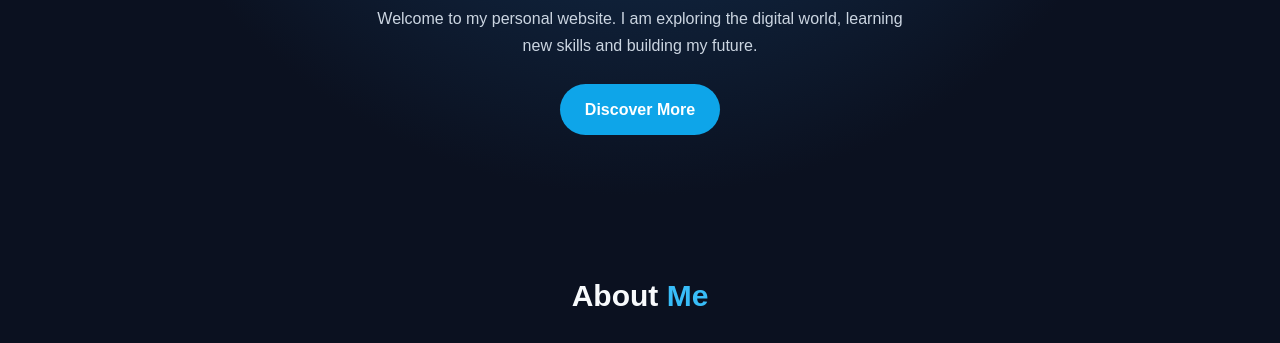
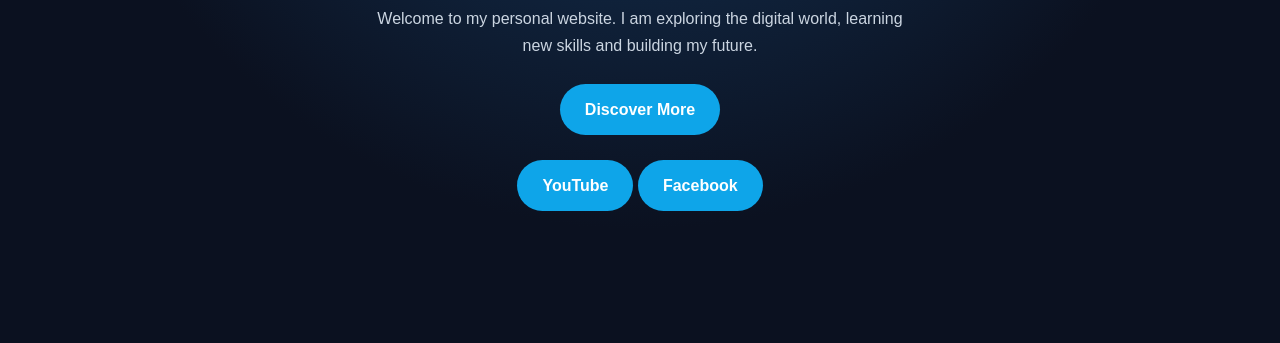
Before and after one commit to sakilahmed89/my-personal-website, a plain HTML site: page index.html in a window 1280 px wide. Shown: the part 443-786 px from the top of the page. Drawn offline with Linux system fonts and the light colour scheme.

Commit message:
Add YouTube and Facebook links to index.html
Added social media buttons for YouTube and Facebook.

```diff
--- a/index.html
+++ b/index.html
@@ -170,7 +170,17 @@ alt="Md Sakil"
 style="width:150px;height:150px;border-radius:50%;object-fit:cover;margin:20px auto;display:block;">
     <h1>Hello, I'm <span>Md Sakil</span></h1>
     <p>Welcome to my personal website. I am exploring the digital world, learning new skills and building my future.</p>
-    <a class="btn" href="#about">Discover More</a>
+    <a class="btn" href="#about">Discover More</a><div style="margin-top:25px;">
+  <a class="btn" target="_blank"
+  href="https://youtube.com/@sakilahmedmediahub335?si=aCAUdOgoTaliqucJ">
+  YouTube
+  </a>
+
+  <a class="btn" target="_blank"
+  href="https://www.facebook.com/share/1CWaR1nMi2/">
+  Facebook
+  </a>
+    </div>
   </div>
 </div>
 
```
